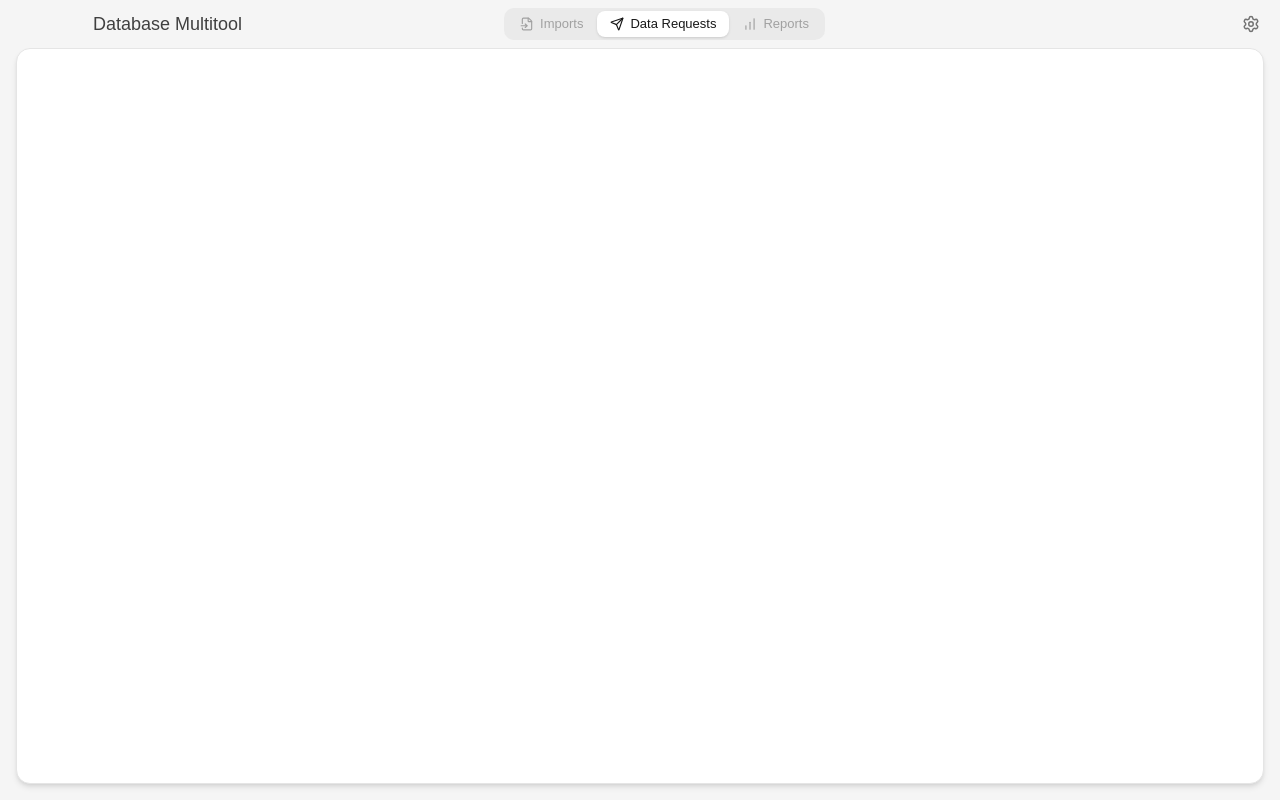
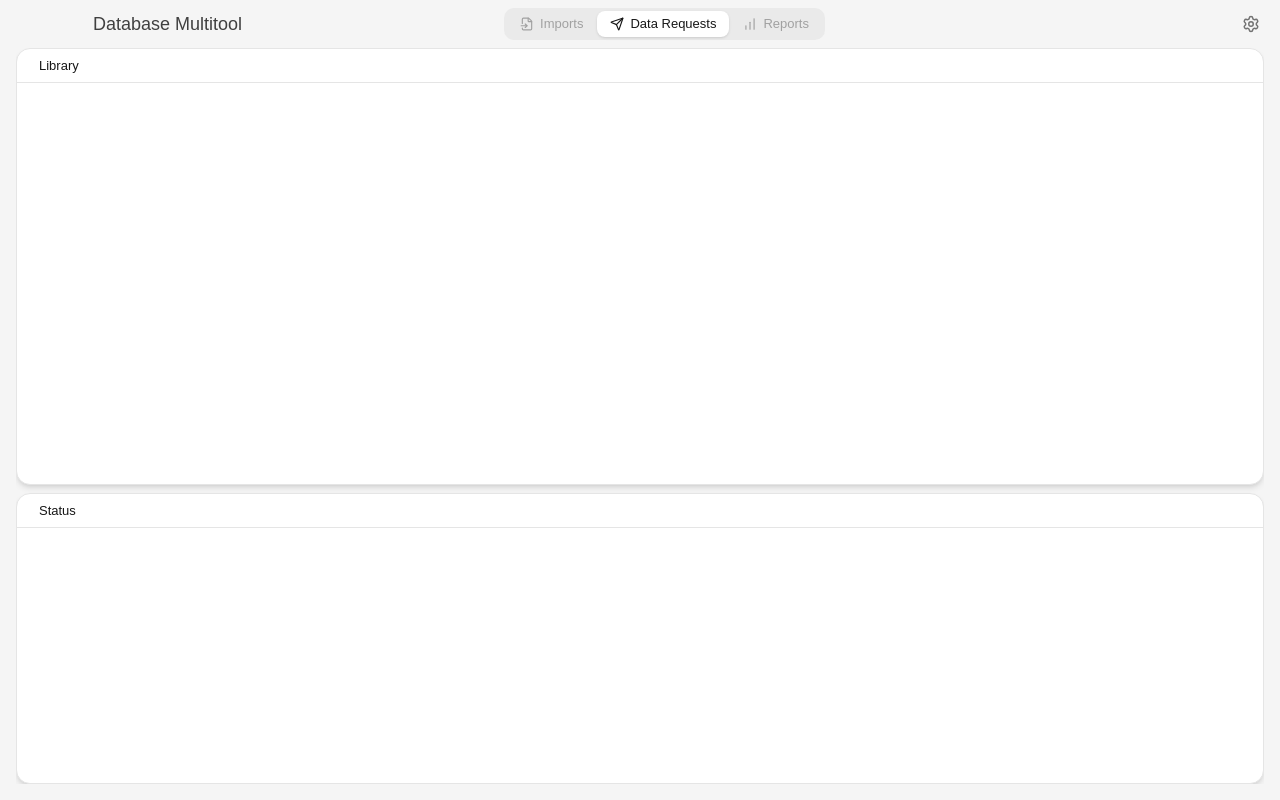
Before and after one commit to 23navin/RaisersEdgeMultiTool, a React (Vite) app: page / in a window 1280 px wide. Both pictures are taken after a click on the button "Data Requests". Built offline with nearby package versions, Linux system fonts and the light colour scheme.

Commit message:
kinda working panels

```diff
--- a/src/App.tsx
+++ b/src/App.tsx
@@ -16,6 +16,7 @@ import type {
   TransformResult,
   ValidationError,
 } from "./types";
+import { cn } from "./lib/utils";
 import { Titlebar, type TopTab } from "./components/Titlebar";
 import { ImportsPage } from "./components/imports/ImportsPage";
 import { DataRequestsPage } from "./components/data-request/DataRequestsPage";
@@ -303,7 +304,16 @@ export default function App() {
         onOpenSettings={() => setSettingsOpen(true)}
       />
       <div className="flex-1 p-4 pt-0 overflow-hidden">
-        <div className="relative flex h-full bg-white rounded-xl border border-neutral-200 shadow-md overflow-hidden">
+        <div
+          className={cn(
+            "relative flex h-full overflow-hidden",
+            // The Data Requests tab renders its own card-like panels
+            // directly on the page bg, so suppress the shared white
+            // wrapper for that tab.
+            activeTab !== "data-requests" &&
+              "bg-white rounded-xl border border-neutral-200 shadow-md",
+          )}
+        >
           {activeTab === "imports" && (
             <ImportsPage
               profiles={profiles}
--- a/src/components/data-request/DataRequestsPage.tsx
+++ b/src/components/data-request/DataRequestsPage.tsx
@@ -1,10 +1,219 @@
 // DataRequestsPage.tsx
 //
-// Placeholder page for the Data Requests tab.
+// Data Requests tab. Stacks Library and Status as two separate cards
+// floating on the App's neutral-100 background, separated by a
+// transparent draggable strip that exposes the page bg as a visible
+// gap. Each pane clamps to a minimum height so its header strip stays
+// visible — the user can drag the divider all the way to either edge
+// to collapse one pane down to just its header, then drag back.
+//
+// Layout state is tracked as a mode (`default | library-max | status-max
+// | custom`) rather than a single ratio so that maximized panes pin the
+// minimized one to exactly MIN_PANE_HEIGHT regardless of window size —
+// otherwise growing the window would let the minimized pane reclaim
+// proportional space. Drags use the `custom` mode with a stored ratio
+// for proportional scaling.
+
+import { useCallback, useRef, useState, type CSSProperties } from "react";
+import { cn } from "../../lib/utils";
+import { Library } from "./Library";
+import { Status } from "./Status";
+
+// Matches the header-strip height inside Library/Status so a collapsed
+// pane still shows its title and is grabbable.
+const MIN_PANE_HEIGHT = 34;
+const DIVIDER_HEIGHT = 8;
+const DEFAULT_LIBRARY_RATIO = 0.6;
+
+const TRANSITION_MS = 150;
+
+type Mode = "default" | "custom" | "library-max" | "status-max";
 
 export function DataRequestsPage() {
+  const containerRef = useRef<HTMLDivElement>(null);
+  const [mode, setMode] = useState<Mode>("default");
+  const [customRatio, setCustomRatio] = useState<number>(DEFAULT_LIBRARY_RATIO);
+  const [dragging, setDragging] = useState(false);
+  const [animating, setAnimating] = useState(false);
+  const animTimeoutRef = useRef<number | null>(null);
+
+  // The current Library-share of usable height as a ratio. Used to
+  // anchor animations and drags coming out of any mode.
+  const currentRatio = (usable: number): number => {
+    switch (mode) {
+      case "default":
+        return DEFAULT_LIBRARY_RATIO;
+      case "library-max":
+        return (usable - MIN_PANE_HEIGHT) / usable;
+      case "status-max":
+        return MIN_PANE_HEIGHT / usable;
+      case "custom":
+        return customRatio;
+    }
+  };
+
+  // Target Library-ratio for an intent mode at a given container size.
+  const targetRatio = (intent: Mode, usable: number): number => {
+    switch (intent) {
+      case "default":
+        return DEFAULT_LIBRARY_RATIO;
+      case "library-max":
+        return (usable - MIN_PANE_HEIGHT) / usable;
+      case "status-max":
+        return MIN_PANE_HEIGHT / usable;
+      case "custom":
+        return customRatio;
+    }
+  };
+
+  const onDividerMouseDown = useCallback((e: React.MouseEvent) => {
+    e.preventDefault();
+    const container = containerRef.current;
+    if (!container) return;
+    const rect = container.getBoundingClientRect();
+    const usable = rect.height - DIVIDER_HEIGHT;
+    if (usable <= 0) return;
+    const minRatio = MIN_PANE_HEIGHT / usable;
+    const maxRatio = 1 - minRatio;
+
+    // Drags must be instant — kill any in-flight double-click animation.
+    if (animTimeoutRef.current !== null) {
+      clearTimeout(animTimeoutRef.current);
+      animTimeoutRef.current = null;
+    }
+    setAnimating(false);
+
+    // Anchor drag at the current visible ratio so we don't jump when
+    // taking over from a maxed/default state.
+    setCustomRatio(currentRatio(usable));
+    setMode("custom");
+    setDragging(true);
+
+    const onMove = (ev: MouseEvent) => {
+      const next = ev.clientY - rect.top;
+      const r = Math.max(minRatio, Math.min(maxRatio, next / usable));
+      setCustomRatio(r);
+    };
+    const onUp = () => {
+      setDragging(false);
+      window.removeEventListener("mousemove", onMove);
+      window.removeEventListener("mouseup", onUp);
+    };
+    window.addEventListener("mousemove", onMove);
+    window.addEventListener("mouseup", onUp);
+  }, [mode, customRatio]);
+
+  // Animate to a target intent mode. We pin to `custom` mode during the
+  // transition (where flex-grow can interpolate), then snap to the
+  // intent mode after — at the target ratio the two render to the same
+  // pixel sizes, so the snap is invisible. Snapping to library-max or
+  // status-max is what makes the layout survive window resize: the
+  // minimized pane is pinned to MIN_PANE_HEIGHT via `flex: 0 0 34px`,
+  // not a ratio that would scale with the window.
+  const animateToMode = (intent: Mode) => {
+    const container = containerRef.current;
+    if (!container) return;
+    const usable = container.getBoundingClientRect().height - DIVIDER_HEIGHT;
+    if (usable <= 0) return;
+
+    const startR = currentRatio(usable);
+    const targetR = targetRatio(intent, usable);
+
+    if (animTimeoutRef.current !== null) clearTimeout(animTimeoutRef.current);
+
+    // Step 1: anchor in `custom` mode at startR with no transition.
+    setAnimating(false);
+    setMode("custom");
+    setCustomRatio(startR);
+
+    // Step 2: next frame enable transition and set the target ratio so
+    // the browser sees a flex-grow change with `transition` active.
+    requestAnimationFrame(() => {
+      requestAnimationFrame(() => {
+        setAnimating(true);
+        setCustomRatio(targetR);
+      });
+    });
+
+    // Step 3: after the tween, snap to the intent mode so future window
+    // resizes use the proper layout strategy.
+    animTimeoutRef.current = window.setTimeout(() => {
+      setAnimating(false);
+      setMode(intent);
+      animTimeoutRef.current = null;
+    }, TRANSITION_MS + 50);
+  };
+
+  // Double-clicking a panel's title maximizes that panel — unless the
+  // panel was already maximized, in which case it resets to the default
+  // split. If the clicked panel was minimized, this swaps the layout.
+  const handleTitleDoubleClick = (which: "library" | "status") => {
+    const alreadyMaxed =
+      (which === "library" && mode === "library-max") ||
+      (which === "status" && mode === "status-max");
+    if (alreadyMaxed) {
+      animateToMode("default");
+      return;
+    }
+    animateToMode(which === "library" ? "library-max" : "status-max");
+  };
+
+  const handleDividerDoubleClick = () => {
+    animateToMode("default");
+  };
+
+  // Resolve styles from the mode. `library-max` / `status-max` pin the
+  // minimized pane to MIN_PANE_HEIGHT so it stays minimized when the
+  // window grows.
+  const transition = animating
+    ? `flex-grow ${TRANSITION_MS}ms ease-out, flex-basis ${TRANSITION_MS}ms ease-out`
+    : undefined;
+  const baseStyle: CSSProperties = {
+    minHeight: `${MIN_PANE_HEIGHT}px`,
+    transition,
+  };
+  let libraryStyle: CSSProperties;
+  let statusStyle: CSSProperties;
+  if (mode === "library-max") {
+    libraryStyle = { ...baseStyle, flex: "1 1 0" };
+    statusStyle = { ...baseStyle, flex: `0 0 ${MIN_PANE_HEIGHT}px` };
+  } else if (mode === "status-max") {
+    libraryStyle = { ...baseStyle, flex: `0 0 ${MIN_PANE_HEIGHT}px` };
+    statusStyle = { ...baseStyle, flex: "1 1 0" };
+  } else {
+    const r = mode === "default" ? DEFAULT_LIBRARY_RATIO : customRatio;
+    libraryStyle = { ...baseStyle, flex: `${r} 1 0` };
+    statusStyle = { ...baseStyle, flex: `${1 - r} 1 0` };
+  }
+
   return (
-    <main className="flex-1 overflow-y-auto px-[22px] py-[18px] text-[13px] text-neutral-500">
+    <main
+      ref={containerRef}
+      className={cn(
+        "flex-1 flex flex-col overflow-hidden",
+        dragging && "select-none cursor-row-resize",
+      )}
+    >
+      <div
+        style={libraryStyle}
+        className="flex flex-col min-h-0"
+      >
+        <Library onTitleDoubleClick={() => handleTitleDoubleClick("library")} />
+      </div>
+      <div
+        role="separator"
+        aria-orientation="horizontal"
+        onMouseDown={onDividerMouseDown}
+        onDoubleClick={handleDividerDoubleClick}
+        className="shrink-0 cursor-row-resize"
+        style={{ height: `${DIVIDER_HEIGHT}px` }}
+      />
+      <div
+        style={statusStyle}
+        className="flex flex-col min-h-0"
+      >
+        <Status onTitleDoubleClick={() => handleTitleDoubleClick("status")} />
+      </div>
     </main>
   );
 }
--- /dev/null
+++ b/src/components/data-request/Library.tsx
@@ -0,0 +1,25 @@
+// Library.tsx
+//
+// Top pane of the Data Requests page. Placeholder layout — header strip
+// stays visible when the pane is collapsed via the resizer so the user
+// can always grab the divider to expand it again. Double-clicking the
+// header is handled by the parent (maximize / reset).
+
+type LibraryProps = {
+  onTitleDoubleClick?: () => void;
+};
+
+export function Library({ onTitleDoubleClick }: LibraryProps) {
+  return (
+    <div className="flex flex-col h-full min-h-0 bg-white rounded-xl border border-neutral-200 shadow-md overflow-hidden">
+      <div
+        onDoubleClick={onTitleDoubleClick}
+        className="px-[22px] h-[34px] flex items-center border-b border-neutral-200 shrink-0 select-none cursor-default"
+      >
+        <h2 className="text-[13px] font-medium text-neutral-900">Library</h2>
+      </div>
+      <div className="flex-1 overflow-y-auto px-[22px] py-[14px] text-[13px] text-neutral-500">
+      </div>
+    </div>
+  );
+}
--- /dev/null
+++ b/src/components/data-request/Status.tsx
@@ -0,0 +1,25 @@
+// Status.tsx
+//
+// Bottom pane of the Data Requests page. Placeholder layout — header
+// strip stays visible when the pane is collapsed via the resizer.
+// Double-clicking the header is handled by the parent (maximize /
+// reset).
+
+type StatusProps = {
+  onTitleDoubleClick?: () => void;
+};
+
+export function Status({ onTitleDoubleClick }: StatusProps) {
+  return (
+    <div className="flex flex-col h-full min-h-0 bg-white rounded-xl border border-neutral-200 shadow-md overflow-hidden">
+      <div
+        onDoubleClick={onTitleDoubleClick}
+        className="px-[22px] h-[34px] flex items-center border-b border-neutral-200 shrink-0 select-none cursor-default"
+      >
+        <h2 className="text-[13px] font-medium text-neutral-900">Status</h2>
+      </div>
+      <div className="flex-1 overflow-y-auto px-[22px] py-[14px] text-[13px] text-neutral-500">
+      </div>
+    </div>
+  );
+}
```
